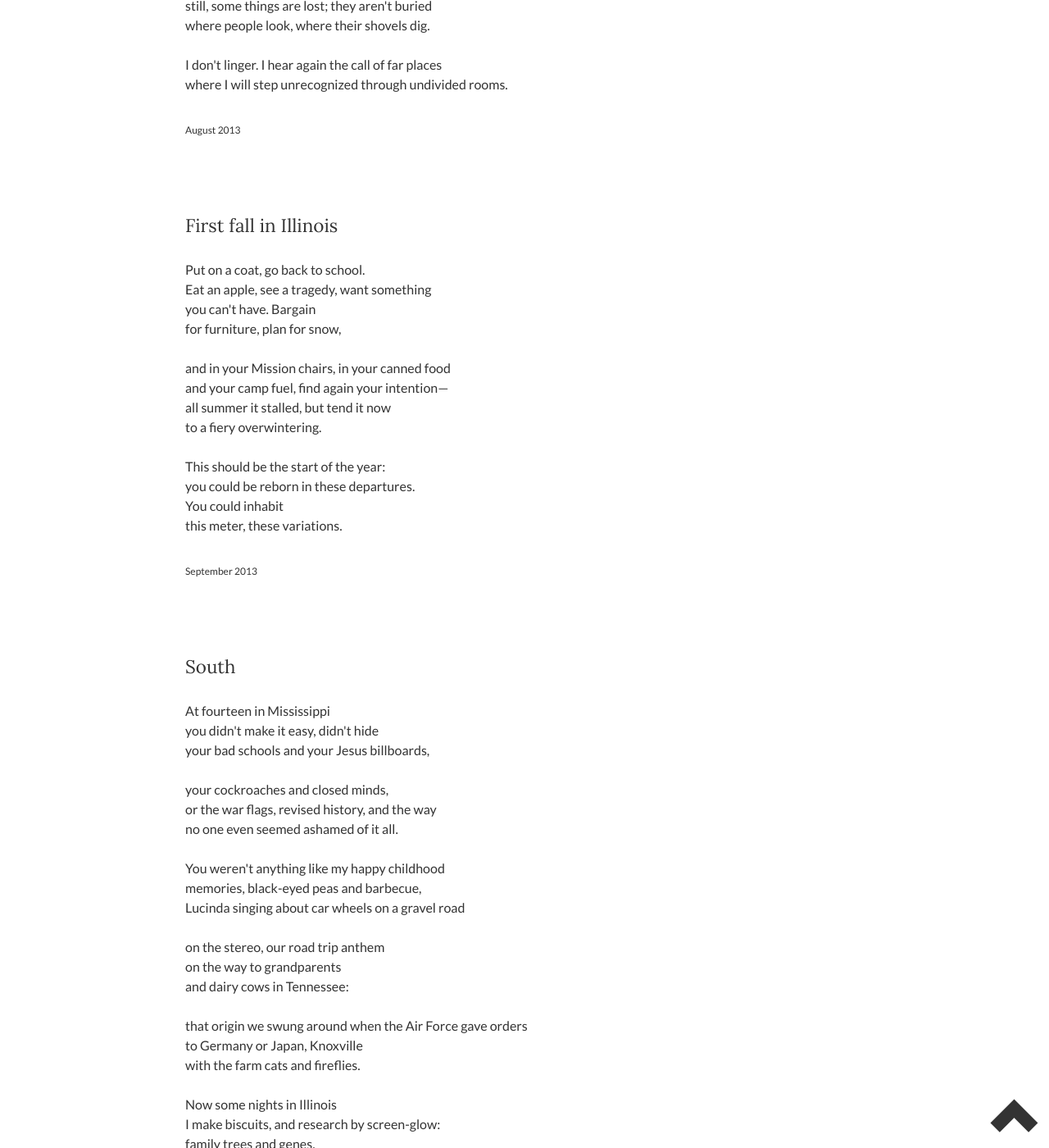
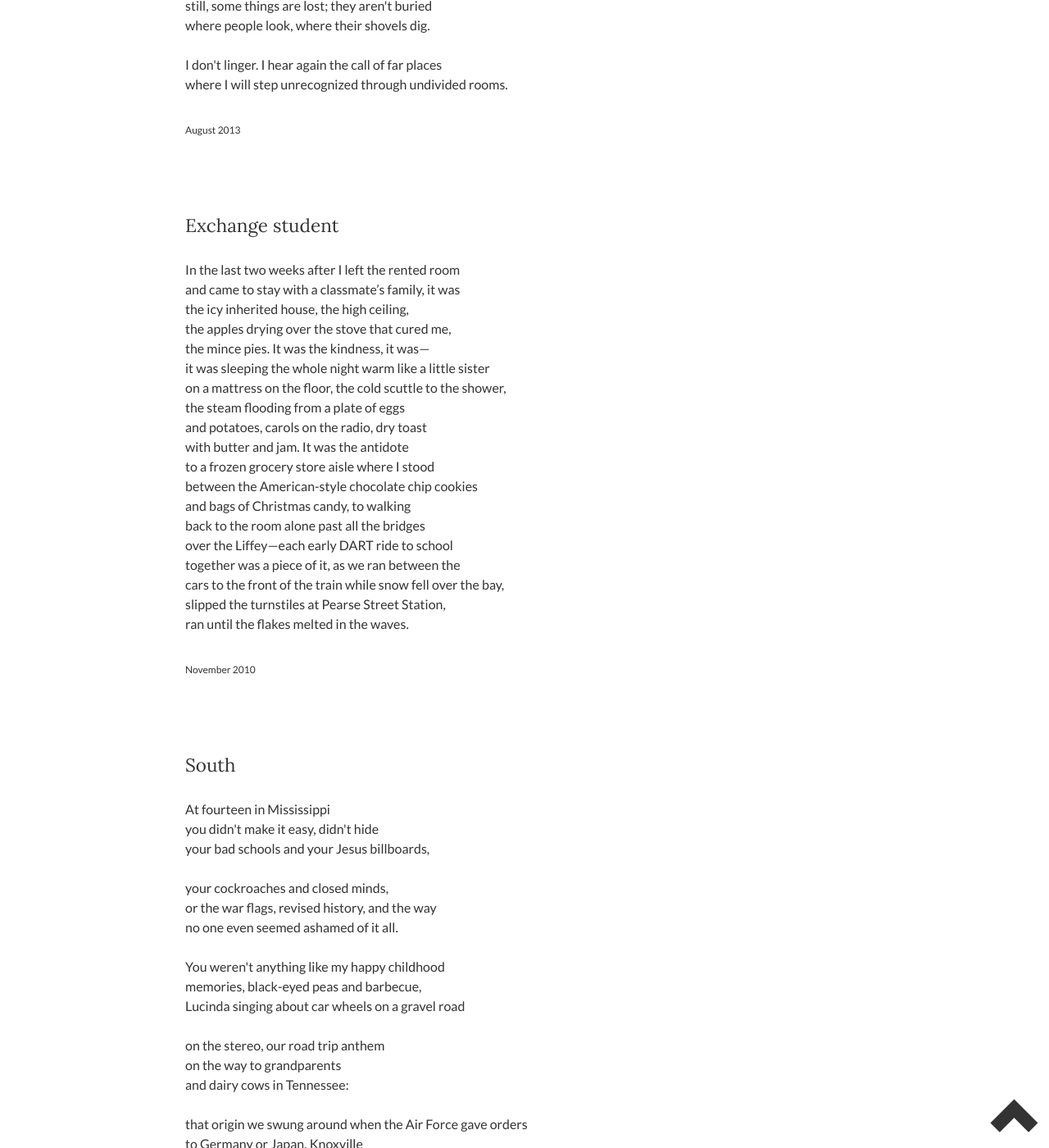
Before and after one commit to piscisvolans/piscisvolans.github.io, a Jekyll site: the page built from poetry.md, in a window 1280 px wide and 1400 px high, scrolled down 1370 px. Shown: the whole window at 82% size. Built offline with Jekyll 4.4.1, drawn with Linux system fonts in a browser that asks for light colours; nearby versions of some CDN libraries; some web fonts are replaced; comment, search, counter and statistics services are not loaded; some of the changed text lies outside the part shown.

Commit message:
Add exchange student

```diff
--- a/poetry.md
+++ b/poetry.md
@@ -6,7 +6,7 @@ title: "Poetry"
 Poems on all the major topics: cats, dreams, and the end of the world.
 
 * [Kola Superdeep Borehole](#kola-superdeep-borehole)
-* [First fall in Illinois](#first-fall-in-illinois)
+* [Exchange student](#exchange-student)
 * [South](#south)
 * [Cat](#cat)
 * [On the way to Mars](#on-the-way-to-mars)
@@ -58,24 +58,29 @@ where I will step unrecognized through undivided rooms.
 </pre>
 <p class="date">August 2013</p>
 
-<h2 id="first-fall-in-illinois">First fall in Illinois</h2>
+<h2 id="exchange-student">Exchange student</h2>
 <pre class="poem">
-Put on a coat, go back to school.
-Eat an apple, see a tragedy, want something
-you can't have. Bargain
-for furniture, plan for snow,
-
-and in your Mission chairs, in your canned food
-and your camp fuel, find again your intention—
-all summer it stalled, but tend it now
-to a fiery overwintering.
-
-This should be the start of the year:
-you could be reborn in these departures.
-You could inhabit
-this meter, these variations.
+In the last two weeks after I left the rented room
+and came to stay with a classmate’s family, it was
+the icy inherited house, the high ceiling,
+the apples drying over the stove that cured me,
+the mince pies. It was the kindness, it was—
+it was sleeping the whole night warm like a little sister
+on a mattress on the floor, the cold scuttle to the shower,
+the steam flooding from a plate of eggs
+and potatoes, carols on the radio, dry toast
+with butter and jam. It was the antidote
+to a frozen grocery store aisle where I stood
+between the American-style chocolate chip cookies
+and bags of Christmas candy, to walking
+back to the room alone past all the bridges
+over the Liffey—each early DART ride to school
+together was a piece of it, as we ran between the
+cars to the front of the train while snow fell over the bay,
+slipped the turnstiles at Pearse Street Station,
+ran until the flakes melted in the waves.
 </pre>
-<p class="date">September 2013</p>
+<p class="date">November 2010</p>
 
 <h2 id="south">South</h2>
 <pre class="poem">
```
